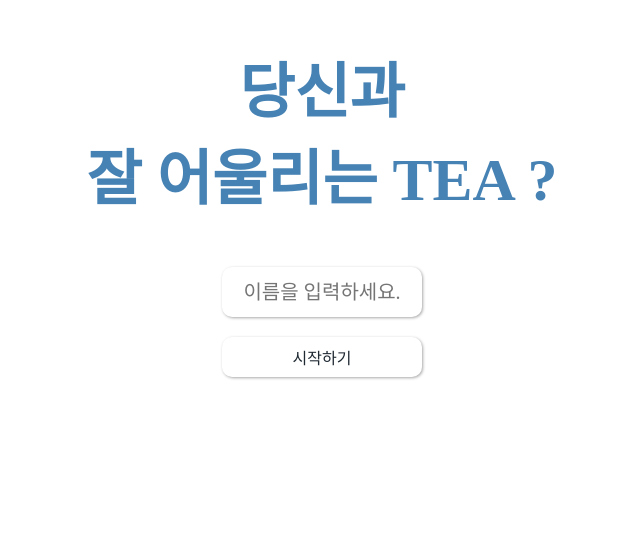
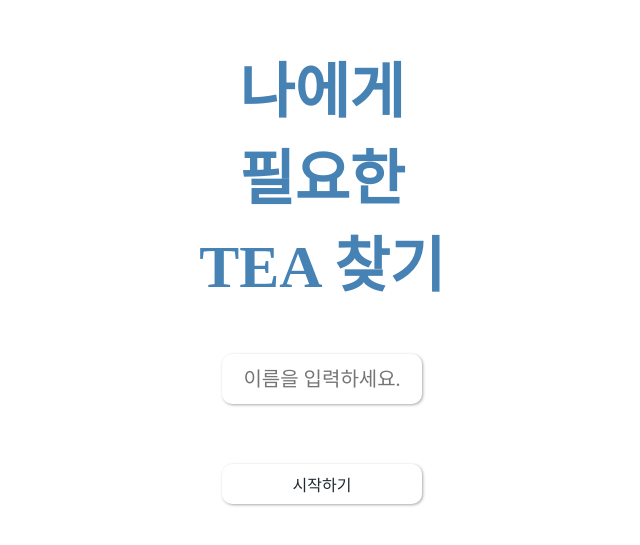
Before and after one commit to eeungee/character-prototype, a React (Create React App) app: page / in a window 1280 px wide. Shown: the part 257-802 px from the top of the page, without its empty margins (318-958 px from the left). Built offline with nearby package versions, Linux system fonts and the light colour scheme; a web font is replaced by a local one.

Commit message:
remove arrows & add reset button

```diff
--- a/src/App.js
+++ b/src/App.js
@@ -19,10 +19,15 @@ class App extends React.Component{
       userName: name
     })
   }
-
+  resetName = () => {
+    this.setState({
+      isThereName: false,
+      userName: ''
+    })
+  }
   render(){
     return <div>
-      {this.state.isThereName ? <Questions userName={this.state.userName} /> :
+      {this.state.isThereName ? <Questions resetName={this.resetName} userName={this.state.userName} /> :
       <Name setName={this.setName} />}
     </div>
   }
--- a/src/components/Name.js
+++ b/src/components/Name.js
@@ -5,14 +5,14 @@ class Name extends React.Component{
 
     constructor(props){
         super(props)
-        this.state ={
+        this.state = {
           name: ""
         }
       }
 
     render(){
         return <div className="Name_container">
-            <h1 className="title">당신과 <br /> 잘 어울리는 TEA ?</h1>
+            <h1 className="title">나에게<br />필요한<br />TEA 찾기 </h1>
             <input onChange={e => {this.setState({name:e.target.value})}} type="text" placeholder="이름을 입력하세요." className="name" /><br />
             <button onClick={() => this.props.setName(this.state.name)} className="start" >시작하기</button>
         </div>
--- a/src/components/Questions.js
+++ b/src/components/Questions.js
@@ -2,7 +2,6 @@ import React from 'react';
 import { myQ } from '../myQ';
 import Result from './Result'
 import '../styles/Questions.css'
-
 
 
 const pages = [0, 0, 0, 0, 0, 0, 0, 0, 0, 0, 0, 0]
@@ -85,9 +84,8 @@ class Questions extends React.Component {
   }
 
   componentDidUpdate() {
-    console.log("현재 점수는 ", this.state)
+    //console.log("현재 점수는 ", this.state)
   }
-
 
   render() {
 
@@ -98,17 +96,17 @@ class Questions extends React.Component {
         return q.no == this.state.number && <div className="container" key={idx}>
           <div style={{ height: 180 }}>
             <div className="page_container">
-              <div className="move__pages">
+              {/* <div className="move__pages">
                 <img onClick={() => this.changeStep(-1)} src={"/images/back.png"} />
-              </div>
+              </div> */}
               <div className="page">
                 {pages.map((page, index) => {
                   return <div className={this.state.number == index ? "page__cur" : "page__each"}></div>
                 })}
               </div>
-              <div className="move__pages">
+              {/* <div className="move__pages">
                 <img onClick={() => this.changeStep(1)} src={"/images/right.png"} />
-              </div>
+              </div> */}
             </div>
             <h1 className="question" >{q.q}</h1>
           </div>
@@ -118,7 +116,7 @@ class Questions extends React.Component {
           </section>
         </div>
       })}
-    </div> : <Result userName={this.props.userName} points={{
+    </div> : <Result resetName={this.props.resetName} userName={this.props.userName} points={{
       e, s, t, j
     }} />
   }
--- a/src/components/Result.js
+++ b/src/components/Result.js
@@ -1,7 +1,6 @@
 import React from 'react';
 import { myAnsw } from '../myAnsw';
 import '../styles/Result.css'
-
 
 class Result extends React.Component{
 
@@ -41,9 +40,10 @@ class Result extends React.Component{
             <img />
             <p className="character">{this.state.result}</p>
             <p className="you">{this.props.userName} <br /><br />
-            <span className="user_type">당신과 가장 잘 어울리는 차는</span>  {this.state.you} !</p>
+            <span className="user_type">가장 잘 어울리는 차는</span>  {this.state.you} !</p>
             <div className="type"><p>성격특징</p>{this.state.descrip}</div>
             <div className="effect"><p>효능</p>{this.state.effect}</div>
+            <button onClick={this.props.resetName}>다시하기</button>
         </div>
     }
 }
--- a/src/styles/Result.css
+++ b/src/styles/Result.css
@@ -47,6 +47,30 @@ img {
     padding-top: 30px;
 }
 
+
+button {
+    width: 200px;
+    height: 40px;
+    color: #1F2932;
+    background-color: white;
+    font-size: 16px;
+    font-family: 'Yuto';
+    border-radius: 10px;
+    border: none;
+    box-shadow: 1px 1px 3px darkgray;
+    margin: 40px 0 80px 0;
+  }
+
+button:hover{
+    background-color: #3f98fd;
+    font-size: 20px;
+  }
+
+button:active{
+    outline: none;
+  }
+
+
 @font-face {
     font-family: 'Yuto';
     src: url('https://cdn.jsdelivr.net/gh/projectnoonnu/noonfonts_nine_@1.1/BBTreeGB.woff') format('woff');
```
